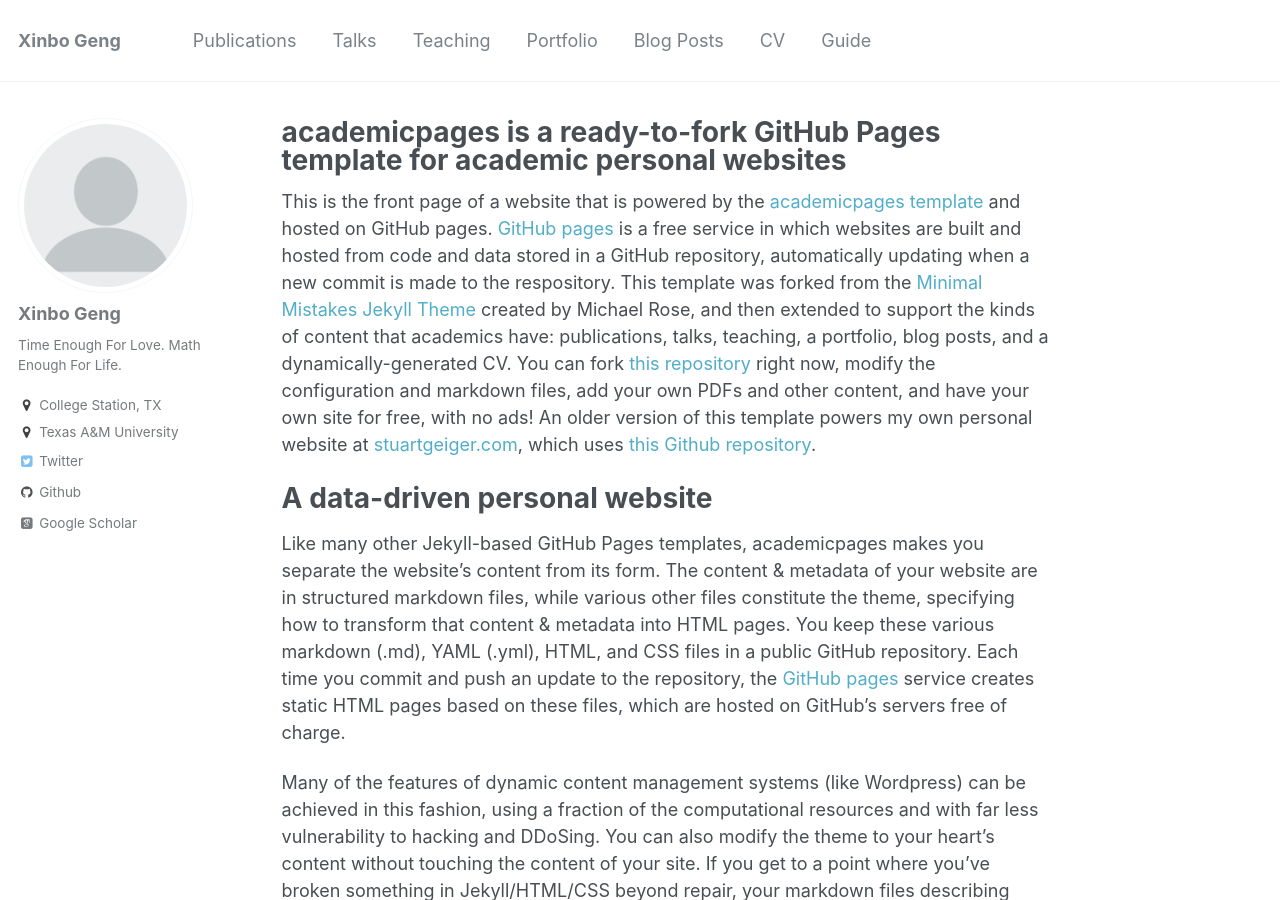
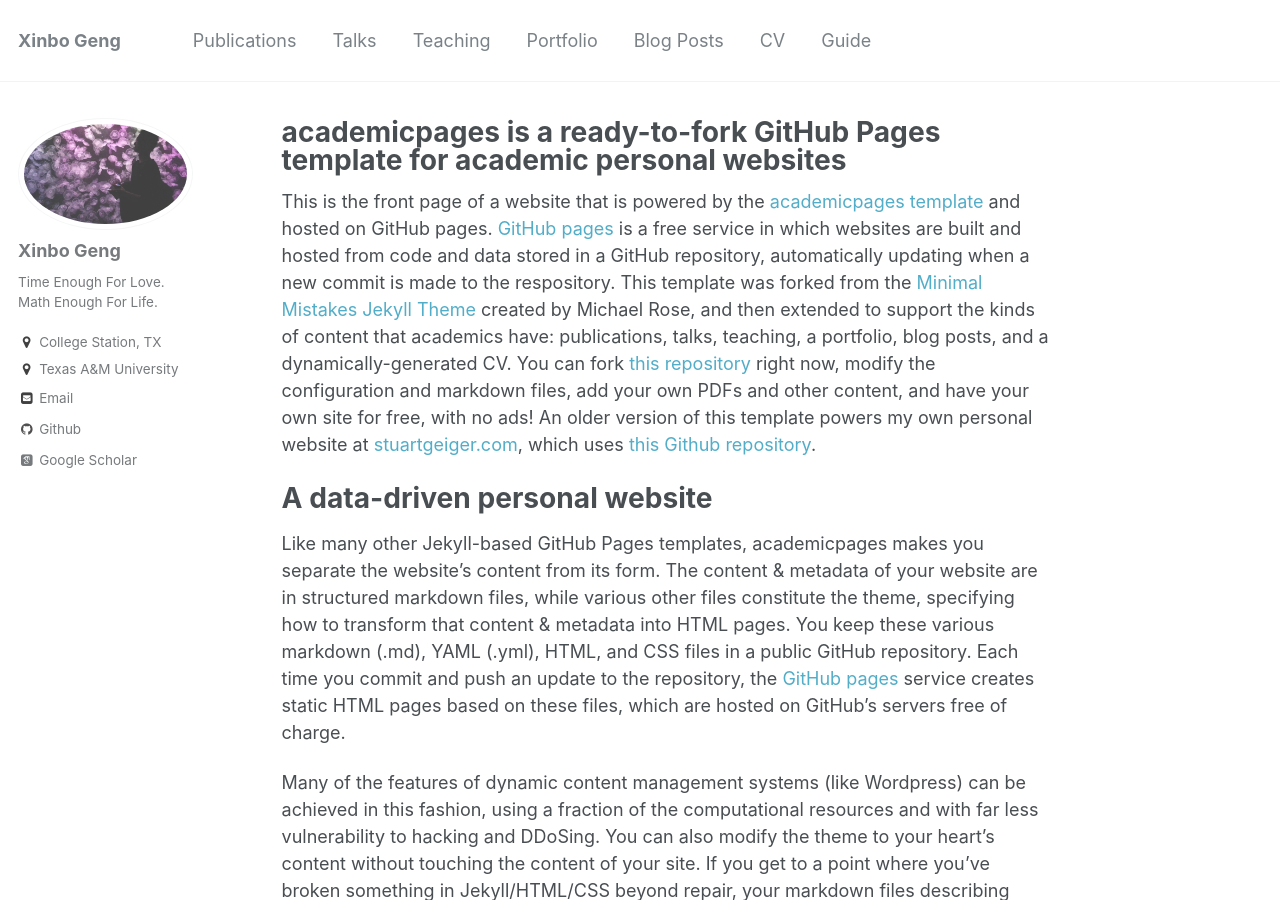
Before and after one commit to xb00dx/xb00dx.github.io, a Jekyll site: the page built from _pages/about.md, in a window 1280 px wide and 900 px high. Built offline with Jekyll 4.4.1, drawn with Linux system fonts in a browser that asks for light colours; some web fonts are replaced.

Commit message:
update basic info and photos

```diff
--- a/_config.yml
+++ b/_config.yml
@@ -80,12 +80,12 @@ analytics:
 # Site Author
 author:
   name             : "Xinbo Geng"
-  avatar           : "profile.png"
-  bio              : "Time Enough For Love. Math Enough For Life."
+  avatar           : "profile.jpg"
+  bio              : "Time Enough For Love.<br>Math Enough For Life."
   location         : "College Station, TX"
   employer         : "Texas A&M University"
   googlescholar    : "https://scholar.google.com/citations?user=9GQBojYAAAAJ&hl=en&oi=ao"
-  email            :
+  email            : "xbgeng[?]tamu.edy"
   uri              :
   bitbucket        :
   codepen          :
@@ -105,7 +105,7 @@ author:
   stackoverflow    : # http://stackoverflow.com/users/123456/username
   steam            :
   tumblr           :
-  twitter          : ""
+  twitter          :
   vine             :
   weibo            :
   xing             :
```
Also changed, not shown: images/profile.jpg (added), images/profile.png (deleted).
